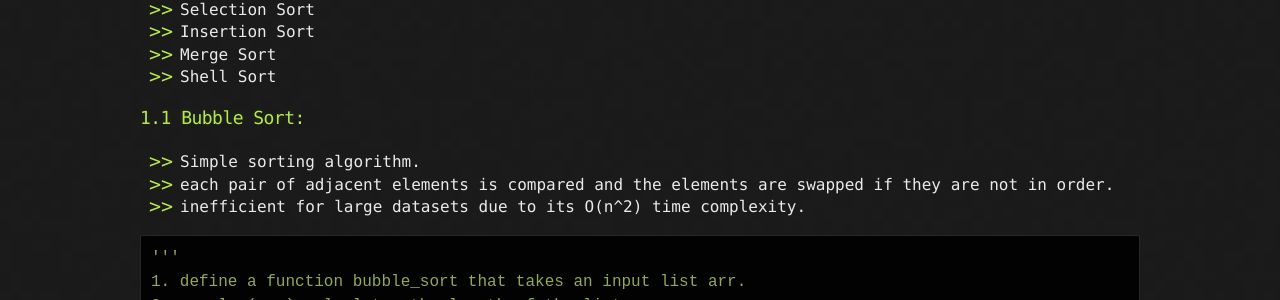
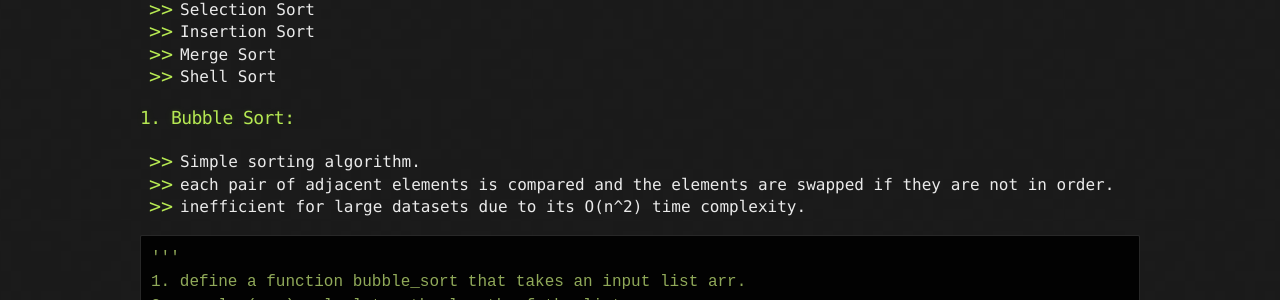
Before and after one commit to sciustechnologia/sciustechnologia.github.io, a Jekyll site: the page built from python/10_algos/1001.md, in a window 1280 px wide and 900 px high. Shown: the part 312-612 px from the top of the window. Built offline with Jekyll 4.4.1, drawn with Linux system fonts in a browser that asks for light colours; some of the changed text lies outside the part shown.

Commit message:
Update 1001.md

````diff
--- a/python/10_algos/1001.md
+++ b/python/10_algos/1001.md
@@ -11,7 +11,7 @@ layout: default
 * Merge Sort
 * Shell Sort
 
-### 1.1 Bubble Sort:
+### 1. Bubble Sort:
 * Simple sorting algorithm.
 * each pair of adjacent elements is compared and the elements are swapped if they are not in order.
 * inefficient for large datasets due to its O(n^2) time complexity.
@@ -166,7 +166,7 @@ bubble_sort_dict_by_value(dictionary):
 * It converts the dictionary into a list of tuples (key, value), sorts them based on values using bubble sort, and then converts them back into a dictionary.
 * Bubble sort is applied similarly to how it is applied to lists, comparing adjacent elements based on their values.
 
-### 1.2 Selection Sort:
+### 2 Selection Sort:
 
 * Another O(n^2) sorting algorithm that repeatedly selects the smallest element from the unsorted portion of the array.
 
@@ -242,7 +242,7 @@ selection_sort(arr)
 print("Sorted array is:", arr)
 ```
 
-### 1.3 Insertion Sort:
+### 3 Insertion Sort:
 
 - Builds the final sorted array one item at a time, O(n^2) but efficient for small datasets.
 
@@ -337,7 +337,7 @@ Place 6 at arr[1]
 Result: [5, 6, 11, 12, 13]
 ```
 
-### 1.3 Merge Sort:
+### 4. Merge Sort:
 
 - `O(n log n)`
 - divide-and-conquer algorithm that divides the input array into two halves, recursively sorts each half, and then merges the sorted halves to produce a sorted array.
@@ -399,7 +399,7 @@ Step 5: After sorting both halves, the merge function merges the two sorted halv
 
 Step 6: The merge process compares elements from left_half and right_half, placing them in sorted order into arr.
 
-### 1.4 Quick Sort:
+### 5. Quick Sort:
 
 * `O(n log n)`
 * divide-and-conquer algorithm that uses a pivot element to partition the array into smaller sub-arrays.
````
